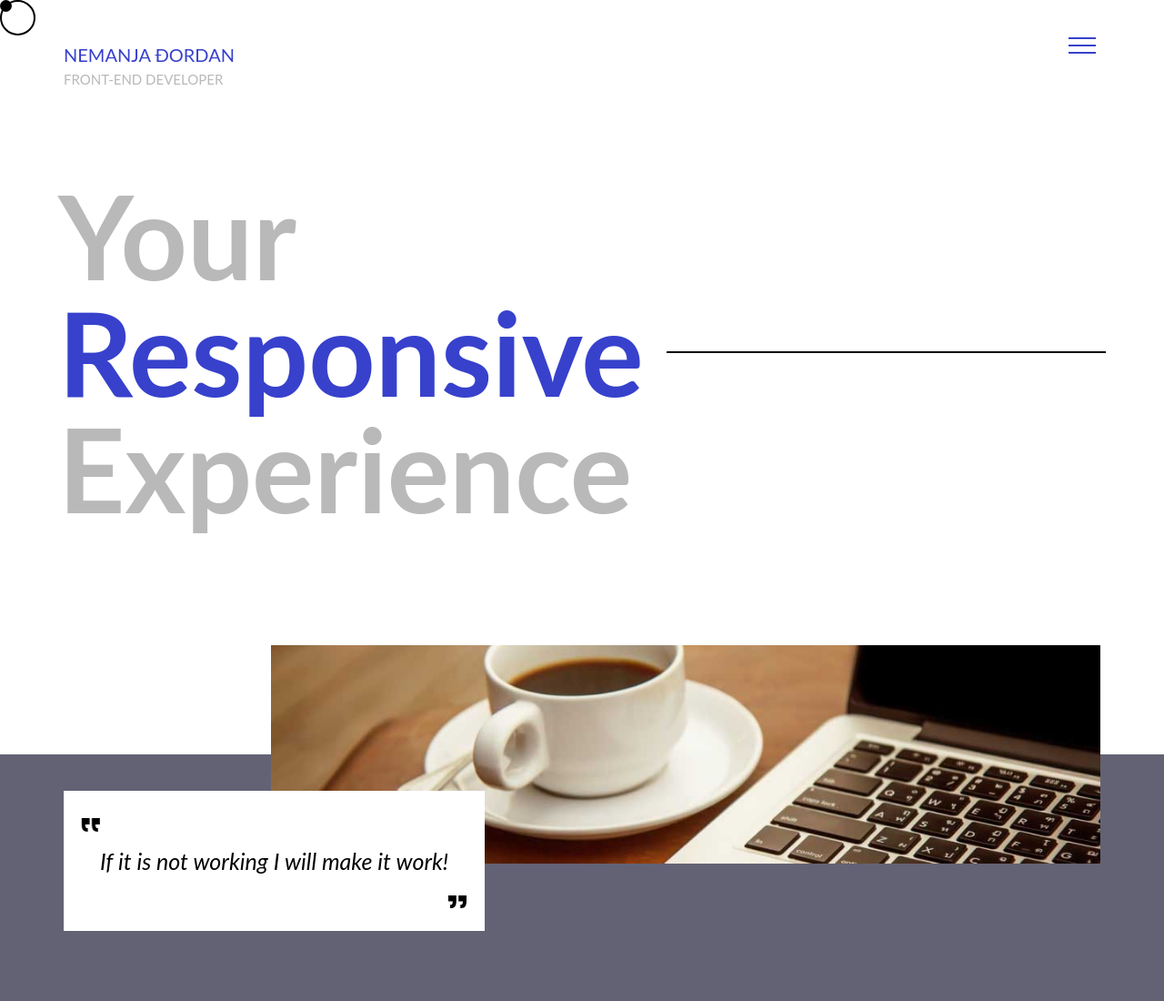
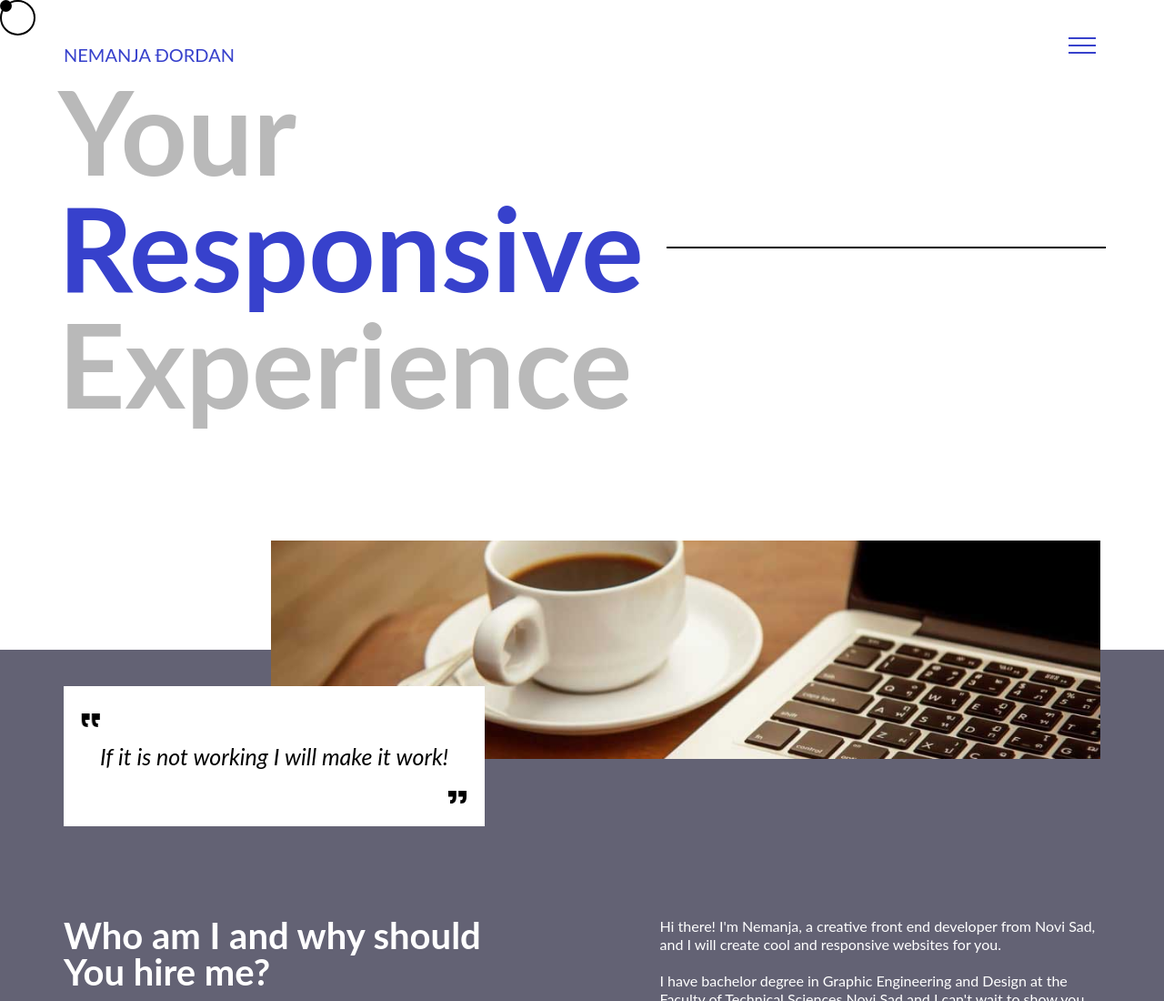
Before and after one commit to NemanjaDjordan/nemanja-djordan, a website: page index.html in a window 1280 px wide. Shown: the top 1100 px of the page at 91% size. Drawn offline with nearby package versions, Linux system fonts and the light colour scheme; a web font is replaced by a local one.

Commit message:
Update index.html

```diff
--- a/index.html
+++ b/index.html
@@ -49,7 +49,6 @@
         <main class="main">
             <section class="section-hero" data-name="intro">
                 <span class="name wrapper">NEMANJA ĐORDAN</span>
-                <span class="job wrapper">FRONT-END DEVELOPER</span>
                 <h1 class="h1 flex-column">
                     <span class="top">Your</span>
                     <span class="middle flex-row">
```
